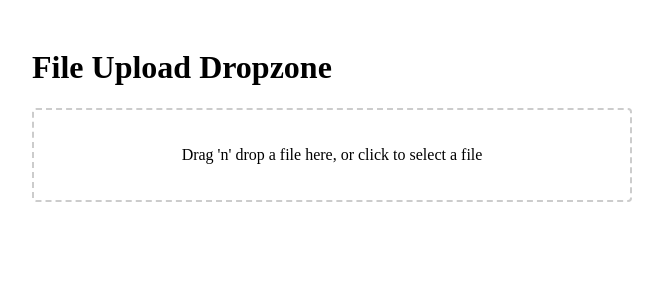
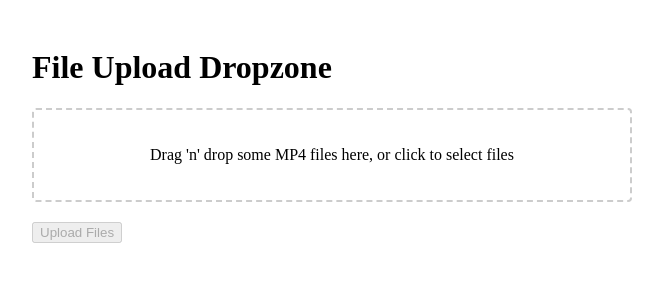
Before and after one commit to aiyeahdevs/break_word_traps, a React app in the folder front-end/: page / in a window 1280 px wide. Shown: the top 300 px of the page, without its empty margins (308-971 px from the left). Built offline with nearby package versions, Linux system fonts and the light colour scheme; the HTML template or start-up script is replaced by a standard one.

Commit message:
feat: upload and only support mp4

```diff
--- a/front-end/src/App.tsx
+++ b/front-end/src/App.tsx
@@ -1,20 +1,38 @@
 import React, { useState } from "react";
 import FileUpload from "./components/FileUpload";
 
+const UPLOAD_ENDPOINT = "https://api.example.com/upload"; // Replace with your actual endpoint
+
 const App: React.FC = () => {
-  const [file, setFile] = useState<File | null>(null);
+  const [uploadStatus, setUploadStatus] = useState<string>("");
 
-  const handleFileUpload = (uploadedFile: File) => {
-    setFile(uploadedFile);
-    console.log("File uploaded:", uploadedFile.name);
-    // Here you can add logic to process the file or send it to a server
+  const handleUpload = async (files: File[]) => {
+    setUploadStatus("Uploading...");
+    const formData = new FormData();
+    files.forEach((file) => formData.append("files", file));
+
+    try {
+      const response = await fetch(UPLOAD_ENDPOINT, {
+        method: "POST",
+        body: formData,
+      });
+
+      if (response.ok) {
+        setUploadStatus("Files uploaded successfully!");
+      } else {
+        setUploadStatus("Upload failed. Please try again.");
+      }
+    } catch (error) {
+      console.error("Error uploading files:", error);
+      setUploadStatus("Upload failed. Please try again.");
+    }
   };
 
   return (
     <div style={{ maxWidth: "600px", margin: "0 auto", padding: "20px" }}>
       <h1>File Upload Dropzone</h1>
-      <FileUpload onFileUpload={handleFileUpload} />
-      {file && <p style={{ marginTop: "20px" }}>File selected: {file.name}</p>}
+      <FileUpload onUpload={handleUpload} />
+      {uploadStatus && <p>{uploadStatus}</p>}
     </div>
   );
 };
--- a/front-end/src/components/FileUpload.tsx
+++ b/front-end/src/components/FileUpload.tsx
@@ -1,30 +1,64 @@
-import React, { useCallback } from "react";
+import React, { useCallback, useState } from "react";
 import { useDropzone } from "react-dropzone";
 
 interface FileUploadProps {
-  onFileUpload: (file: File) => void;
+  onUpload: (files: File[]) => void;
 }
 
-const FileUpload: React.FC<FileUploadProps> = ({ onFileUpload }) => {
-  const onDrop = useCallback(
-    (acceptedFiles: File[]) => {
-      if (acceptedFiles.length > 0) {
-        onFileUpload(acceptedFiles[0]);
-      }
+const FileUpload: React.FC<FileUploadProps> = ({ onUpload }) => {
+  const [files, setFiles] = useState<File[]>([]);
+
+  const onDrop = useCallback((acceptedFiles: File[]) => {
+    setFiles((prevFiles) => [...prevFiles, ...acceptedFiles]);
+  }, []);
+
+  const { getRootProps, getInputProps, isDragActive, fileRejections } = useDropzone({
+    onDrop,
+    accept: {
+      'video/mp4': ['.mp4']
     },
-    [onFileUpload]
-  );
+  });
 
-  const { getRootProps, getInputProps, isDragActive } = useDropzone({ onDrop });
+  const handleUpload = () => {
+    onUpload(files);
+    setFiles([]);
+  };
 
   return (
-    <div {...getRootProps()} style={dropzoneStyles}>
-      <input {...getInputProps()} />
-      {isDragActive ? (
-        <p>Drop the file here ...</p>
-      ) : (
-        <p>Drag 'n' drop a file here, or click to select a file</p>
+    <div>
+      <div {...getRootProps()} style={dropzoneStyles}>
+        <input {...getInputProps()} />
+        {isDragActive ? (
+          <p>Drop the MP4 files here ...</p>
+        ) : (
+          <p>Drag 'n' drop some MP4 files here, or click to select files</p>
+        )}
+      </div>
+      {files.length > 0 && (
+        <div>
+          <h4>Selected files:</h4>
+          <ul>
+            {files.map((file, index) => (
+              <li key={index}>{file.name}</li>
+            ))}
+          </ul>
+        </div>
       )}
+      {fileRejections.length > 0 && (
+        <div style={{ color: 'red' }}>
+          <h4>Rejected files:</h4>
+          <ul>
+            {fileRejections.map(({ file, errors }) => (
+              <li key={file.name}>
+                {file.name} - {errors.map(e => e.message).join(', ')}
+              </li>
+            ))}
+          </ul>
+        </div>
+      )}
+      <button onClick={handleUpload} disabled={files.length === 0}>
+        Upload Files
+      </button>
     </div>
   );
 };
@@ -35,6 +69,7 @@ const dropzoneStyles: React.CSSProperties = {
   padding: "20px",
   textAlign: "center",
   cursor: "pointer",
+  marginBottom: "20px",
 };
 
 export default FileUpload;
```
